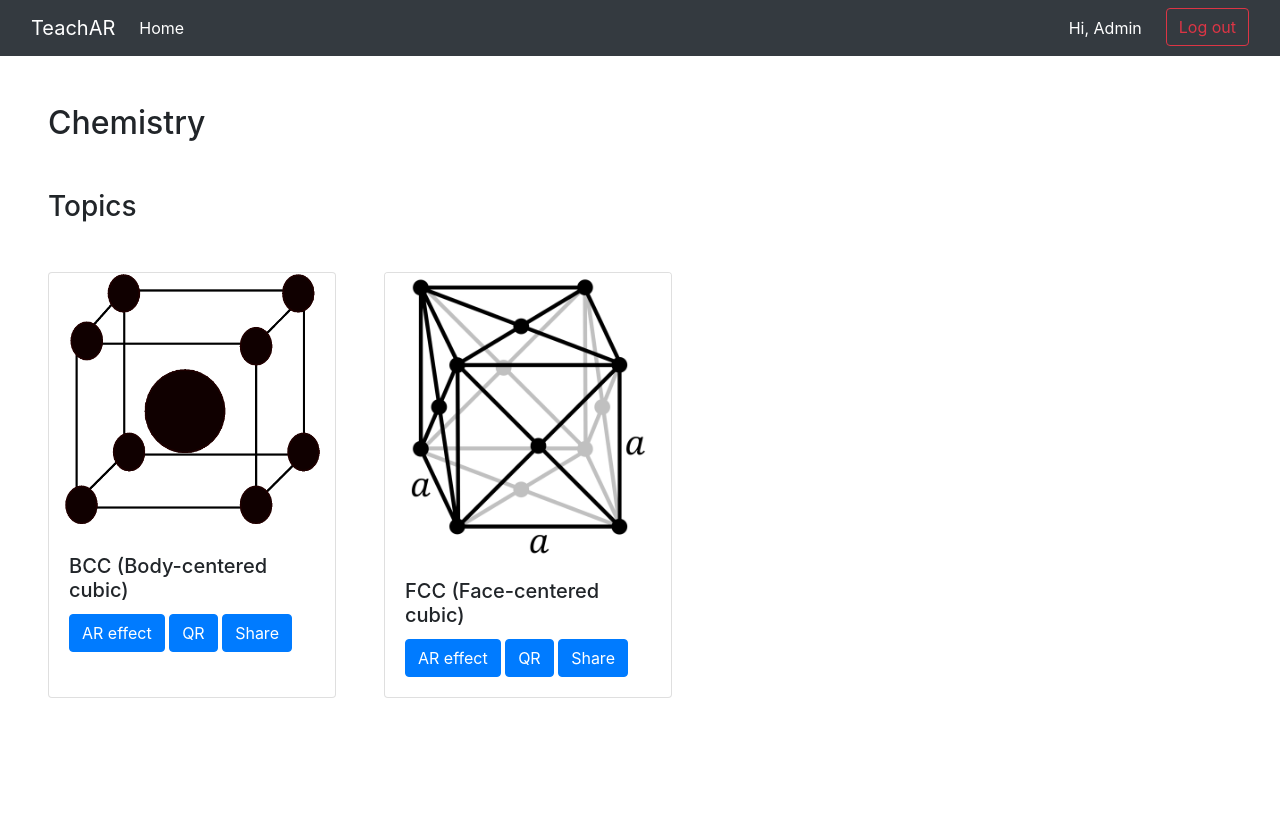
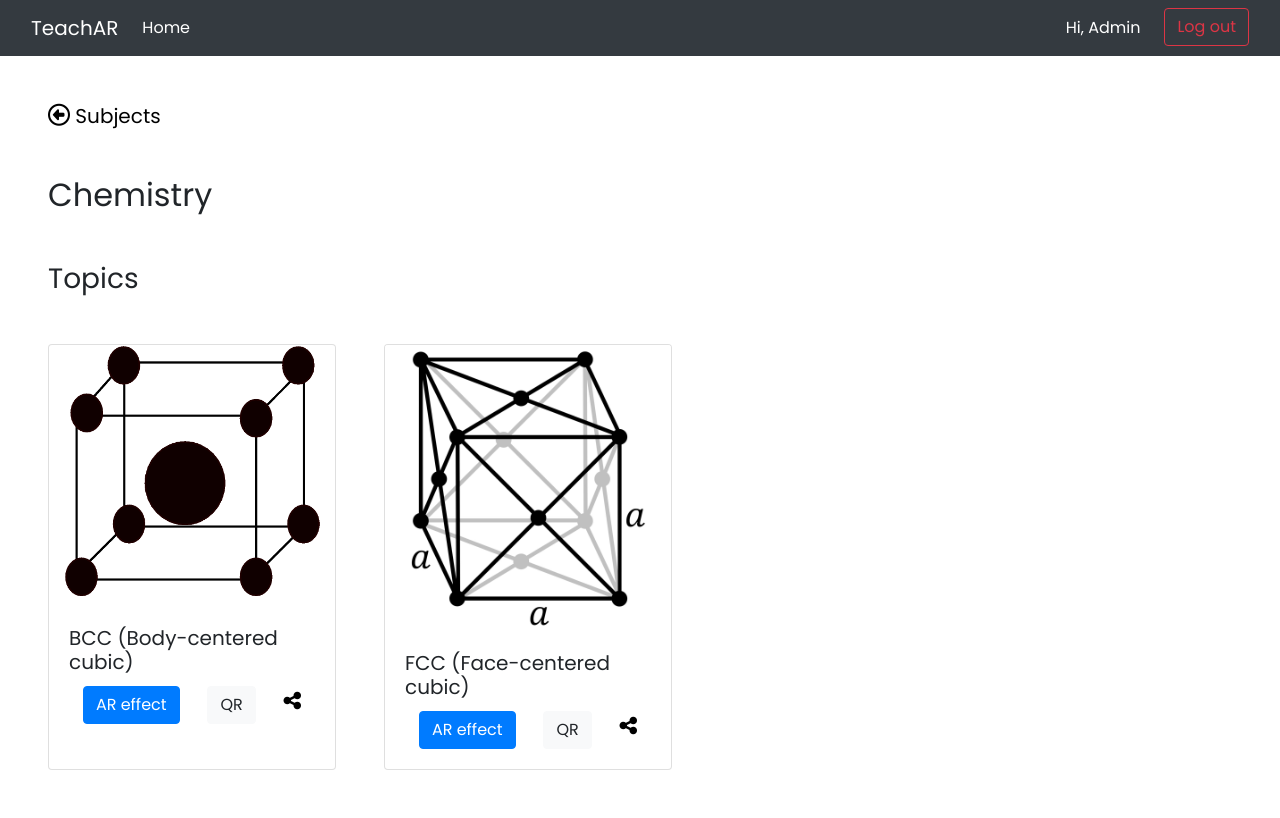
Before and after one commit to omkar3602/TeachAR, a Django app: page /subject/Chemistry in a window 1280 px wide. Before the commit the page ends 698 px from the top, so only its background shows below. Run offline with Django 4.2, Linux system fonts and the light colour scheme; a user stored in the database is signed in; data comes from the database, SQL or seed files in the repository; both versions use the stored data as it was after the commit; parts of the project's set-up code (start-up, migrations or seed data) failed here and were passed over; some libraries are stand-ins or nearby versions.

Commit message:
Add Poppins font and QR code generator

```diff
--- a/mainapp/models.py
+++ b/mainapp/models.py
@@ -13,6 +13,7 @@ class Topic(models.Model):
     name = models.CharField(max_length=50)
     subject = models.ForeignKey(Subject, on_delete=models.CASCADE)
     link = models.CharField(max_length=50)
+    qr_code = models.ImageField(upload_to ='topics/qr_codes/')
     image = models.ImageField(upload_to ='topics/')
 
     def __str__(self):
--- a/mainapp/templates/mainapp/base.html
+++ b/mainapp/templates/mainapp/base.html
@@ -6,11 +6,24 @@
     <meta name="viewport" content="width=device-width, initial-scale=1.0">
     <title>{% block title %}{% endblock title %}</title>
 
+    <!-- Poppins font -->
+    <link href='https://fonts.googleapis.com/css?family=Poppins' rel='stylesheet'>
+    <style>
+      body {
+        font-family: 'Poppins' !important;
+      }
+    </style>
+
+    <!-- Bootstrap -->
+
     <link rel="stylesheet" href="https://maxcdn.bootstrapcdn.com/bootstrap/4.0.0/css/bootstrap.min.css" integrity="sha384-Gn5384xqQ1aoWXA+058RXPxPg6fy4IWvTNh0E263XmFcJlSAwiGgFAW/dAiS6JXm" crossorigin="anonymous">
 
     <script src="https://code.jquery.com/jquery-3.2.1.slim.min.js" integrity="sha384-KJ3o2DKtIkvYIK3UENzmM7KCkRr/rE9/Qpg6aAZGJwFDMVNA/GpGFF93hXpG5KkN" crossorigin="anonymous"></script>
     <script src="https://cdnjs.cloudflare.com/ajax/libs/popper.js/1.12.9/umd/popper.min.js" integrity="sha384-ApNbgh9B+Y1QKtv3Rn7W3mgPxhU9K/ScQsAP7hUibX39j7fakFPskvXusvfa0b4Q" crossorigin="anonymous"></script>
     <script src="https://maxcdn.bootstrapcdn.com/bootstrap/4.0.0/js/bootstrap.min.js" integrity="sha384-JZR6Spejh4U02d8jOt6vLEHfe/JQGiRRSQQxSfFWpi1MquVdAyjUar5+76PVCmYl" crossorigin="anonymous"></script>
+
+    <!-- Font awesome -->
+    <script src='https://kit.fontawesome.com/a076d05399.js' crossorigin='anonymous'></script>
 </head>
 <body>
     <nav class="navbar navbar-dark navbar-expand-lg bg-dark">
--- a/mainapp/templates/mainapp/subject/subject.html
+++ b/mainapp/templates/mainapp/subject/subject.html
@@ -4,6 +4,12 @@
 {% block title %}TeachAR{% endblock title %}
 
 {% block content %}
+    <h5 class="mb-5">
+        <a style="text-decoration:none; color:black" href="{% url 'home' %}">
+            <i class='far fa-arrow-alt-circle-left' style='font-size:22px'></i>
+            Subjects
+        </a>
+    </h5>
     <h2>{{ subject.name }}</h2>
     <h3 class="mt-5 mb-5">Topics</h3>
     <div class="d-flex flex-row">
@@ -12,9 +18,32 @@
             <img class="card-img-top" src="{{ topic.image.url }}" alt="Card image cap">
             <div class="card-body">
                 <h5 class="card-title">{{ topic.name }}</h5>
-                <a href="{{ topic.link }}" class="btn btn-primary" target="_blank">AR effect</a>
-                <a href="#" class="btn btn-primary">QR</a>
-                <a href="#" class="btn btn-primary">Share</a>
+                <div class="d-flex flex-row justify-content-around">
+                    <a href="{{ topic.link }}" class="btn btn-primary" target="_blank">AR effect</a>
+                    <a class="btn btn-light" data-toggle="modal" data-target="#{{ topic.name }}">QR</a>
+                    <a href="#" style="color:black; font-size:20px;">
+                        <i class="fa fa-share-alt" aria-hidden="true"></i>
+                    </a>
+                </div>
+            </div>
+            <!-- Modal -->
+            <div class="modal fade" id="{{ topic.name }}" tabindex="-1" role="dialog" aria-labelledby="exampleModalLabel" aria-hidden="true">
+                <div class="modal-dialog" role="document">
+                <div class="modal-content">
+                    <div class="modal-header">
+                    <h5 class="modal-title" id="exampleModalLabel">{{ topic.name }}</h5>
+                    <button type="button" class="close" data-dismiss="modal" aria-label="Close">
+                        <span aria-hidden="true">&times;</span>
+                    </button>
+                    </div>
+                    <div class="modal-body">
+                        <img class="mx-auto d-block" src="{{ topic.qr_code.url }}" alt="Qr code cap">
+                    </div>
+                    <div class="modal-footer">
+                    <button type="button" class="btn btn-dark" data-dismiss="modal">Close</button>
+                    </div>
+                </div>
+                </div>
             </div>
         </div>
         {% endfor %}
```
Also changed, not shown: requirements.txt (added, +7 -0 lines), userauth/templates/userauth/base.html (+7 -0 lines), utils/qrcode_generator.py (added, +13 -0 lines), db.sqlite3, mainapp/migrations/0001_initial.py, mainapp/migrations/0002_subject_tagline.py (deleted), mainapp/migrations/0003_topic.py (deleted), mainapp/migrations/0004_alter_topic_name.py (deleted), media/topics/qr_codes/bcc_qr.png (added), media/topics/qr_codes/fcc_qr.png (added), userauth/migrations/0001_initial.py.
